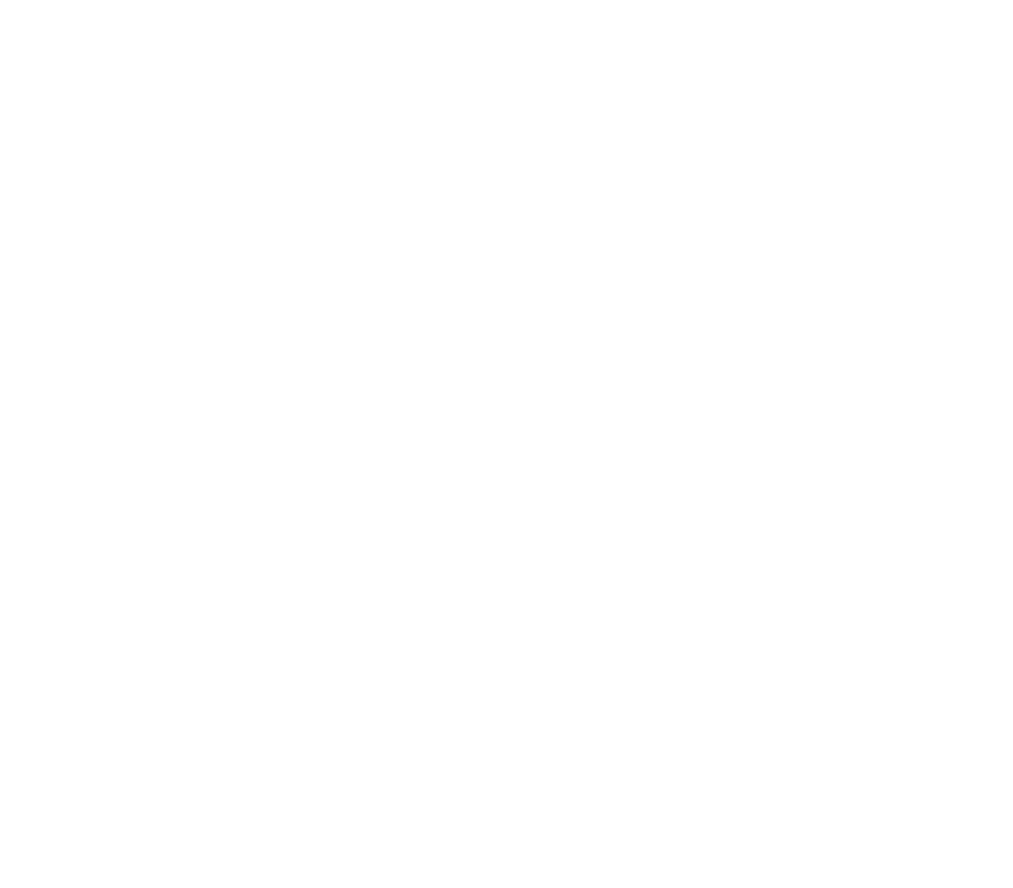
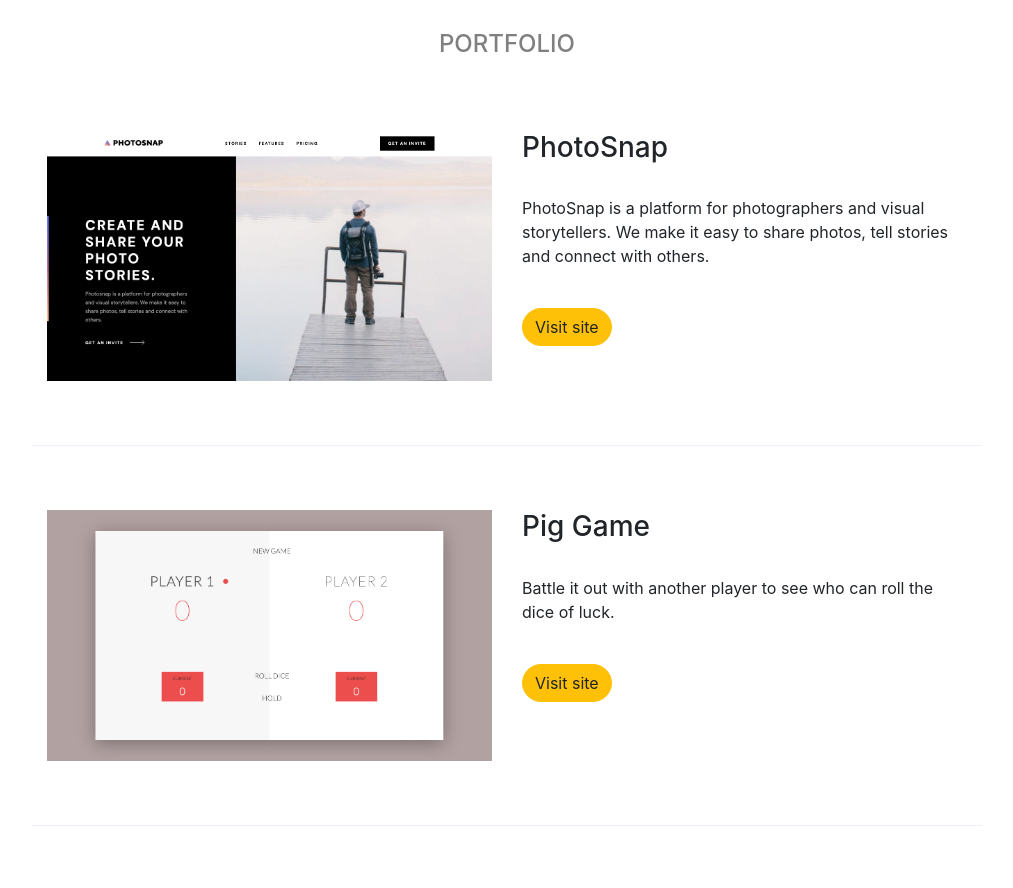
Before and after one commit to codedpills/zak.dev, a React (Create React App) app: page /portfolio in a window 1280 px wide. Shown: the part 80-968 px from the top of the page, without its empty margins (133-1146 px from the left). Before the commit the page ends 800 px from the top, so only its background shows below. Built offline with nearby package versions, Linux system fonts and the light colour scheme.

Commit message:
add portfolio

```diff
--- a/src/components/Portfolio/Portfolio.css
+++ b/src/components/Portfolio/Portfolio.css
@@ -0,0 +1,13 @@
+.portfolio-content {
+    margin: 3rem 0;
+    min-height: 500px;
+}
+
+.portfolio-content h4 {
+    color: grey;
+}
+
+.portfolio-item {
+    padding: 4rem 0;
+    border-bottom: 1px solid rgba(137, 43, 226, 0.082);
+}
--- a/src/components/Portfolio/Portfolio.jsx
+++ b/src/components/Portfolio/Portfolio.jsx
@@ -1,12 +1,88 @@
-import React from 'react';
-import './Portfolio.css';
+import React from "react";
+import "./Portfolio.css";
+
+import photosnap from "../../assets/images/projects/photosnap.png";
+import pig_game from "../../assets/images/projects/pig-game.png";
+import todo from "../../assets/images/projects/todo.png";
+import casibus from "../../assets/images/projects/casibus.png";
+import flydoctor from "../../assets/images/projects/flydoctor.png";
+
+const portfolioContent = [
+  {
+    title: "PhotoSnap",
+    image: photosnap,
+    description:
+      "PhotoSnap is a platform for photographers and visual storytellers. We make it easy to share photos, tell stories and connect with others.",
+    link: "https://condescending-payne-d65bab.netlify.app/",
+  },
+  {
+    title: "Pig Game",
+    image: pig_game,
+    description:
+      "Battle it out with another player to see who can roll the dice of luck.",
+    link: "https://silly-fermat-9bb3c7.netlify.app/",
+  },
+  {
+    title: "Multi-theme Todo",
+    image: todo,
+    description:
+      "Plan your whole day activities using this multi-theme todo app.",
+    link: "https://tender-booth-d9ba25.netlify.app/",
+  },
+  {
+    title: "Casibus",
+    image: casibus,
+    description:
+      "Discover and share critical information with other health professionals in real time.",
+    link: "https://epic-bhabha-093c92.netlify.app/",
+  },
+  {
+    title: "FlyDoctor",
+    image: flydoctor,
+    description:
+      "Doctors - Fight COVID-19 with FlyDoctor. Consult with patients from the comfort of your bed.",
+    link: "https://eloquent-goldberg-087eb4.netlify.app/",
+  },
+];
 
 const Portfolio = () => {
-    return (
-        <div>
-            Portfolio
+  return (
+    <div className="portfolio-content">
+      <div className="container">
+        <div className="row">
+          <div className="col-md-10 offset-md-1">
+            <h4 className="text-uppercase text-center">Portfolio</h4>
+            {portfolioContent.map((item, id) => (
+              <div className="row portfolio-item" key={id}>
+                <div className="col-md-6">
+                  <img
+                    src={item.image}
+                    alt={item.title}
+                    className="img-fluid"
+                  />
+                </div>
+                <div className="col-md-6">
+                  <h3>{item.title}</h3>
+                  <br />
+                  <p>{item.description}</p>
+                  <br />
+                  <p>
+                    <a
+                      href={item.link}
+                      target="_blank"
+                      className="btn btn-warning rounded-pill"
+                    >
+                      Visit site
+                    </a>
+                  </p>
+                </div>
+              </div>
+            ))}
+          </div>
         </div>
-    );
-}
+      </div>
+    </div>
+  );
+};
 
 export default Portfolio;
--- a/src/pages/Portfolio/Portfolio.jsx
+++ b/src/pages/Portfolio/Portfolio.jsx
@@ -1,10 +1,15 @@
 import React from 'react';
+import Footer from '../../components/Footer/Footer';
+import Navbar from '../../components/Navbar/Navbar';
+import PortfolioContent from '../../components/Portfolio/Portfolio';
 import './Portfolio.css';
 
 const Portfolio = () => {
     return (
         <div>
-            Portfolio
+            <Navbar />
+            <PortfolioContent />
+            <Footer />
         </div>
     );
 }
```
Also changed, not shown: 1 other file (tests, documents, lock files or other folders).
